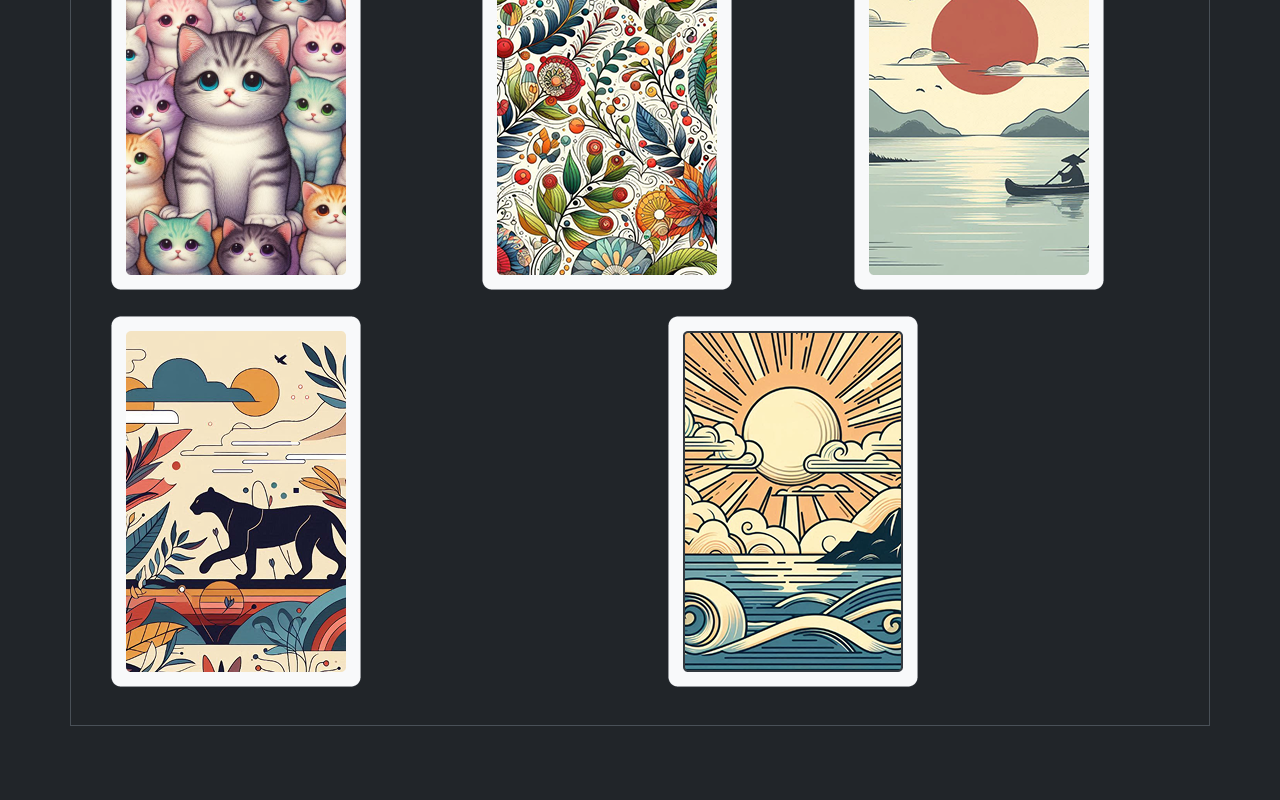
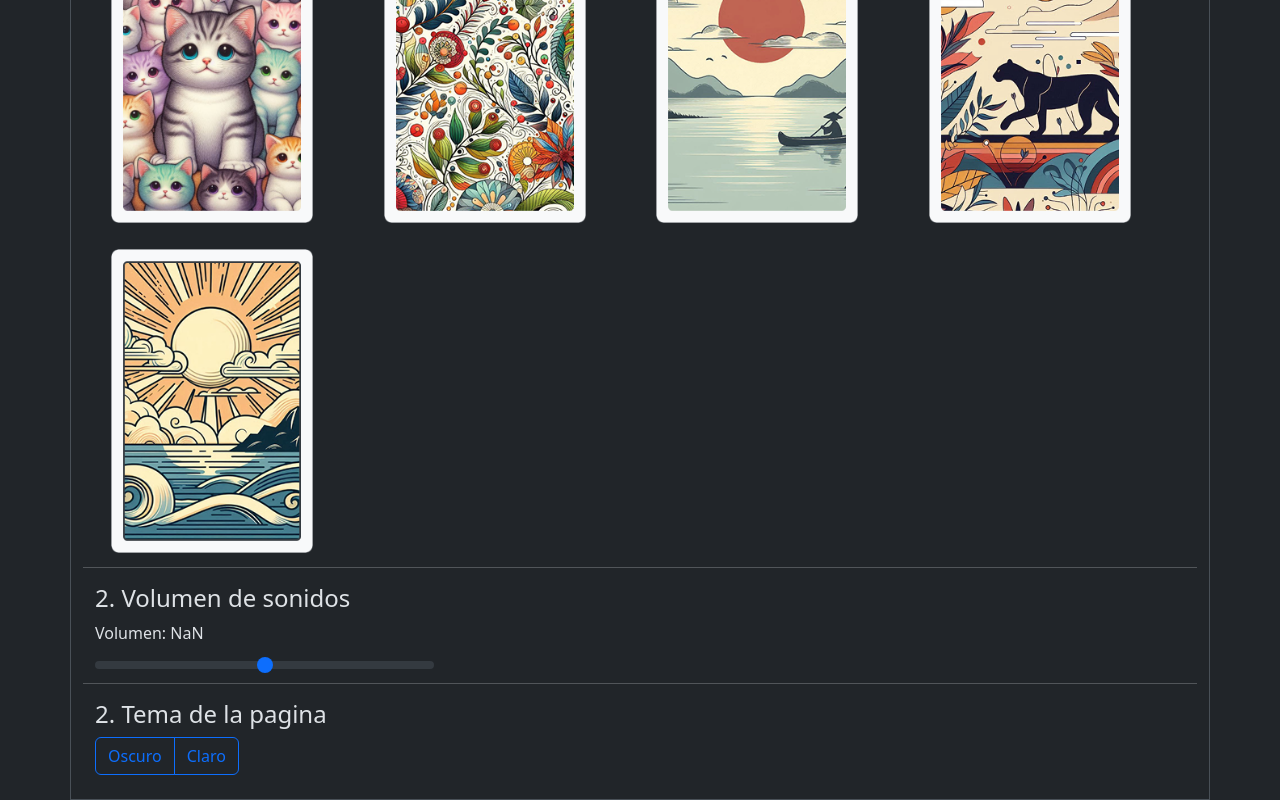
Before and after one commit to GabrielDeMaussion/webGames, an Angular app in the folder webGames/: page /config-menu in a window 1280 px wide. Shown: the part 269-1069 px from the top of the page. Before the commit the page ends 995 px from the top, so only its background shows below. Built offline with nearby package versions, Linux system fonts and the light colour scheme.

Commit message:
added volume adjust and theme selector in preferences

```diff
--- a/webGames/src/app/components/config-menu/config-menu.component.html
+++ b/webGames/src/app/components/config-menu/config-menu.component.html
@@ -2,22 +2,50 @@
     <div class="row">
         <h3>Configuración</h3>
         <hr>
-        <div class="col">
+
+        <!-- Card back image -->
+        <div class="row justify-content-between">
             <h4>1. Dorso</h4>
-            <div class="row justify-content-between">
             @for (back of cardBacks; let i = $index; track $index) {
             <div class="form-check col py-2">
                 <input class="form-check-input d-none" type="radio" name="cartas" [id]="'carta' + i"
                     [(ngModel)]="preferences.cardBack" [value]="back" (change)="changeCardBack()">
                 <label [for]="'carta' + i" class="carta-label">
-                        <img [src]="'images/back'+ back" alt="reverso" role="button" class="rounded p-1"
+                    <img [src]="'images/back'+ back" alt="reverso" role="button" class="rounded p-1 card-medium"
                         [ngClass]="{ 'border border-primary border-3': preferences.cardBack === back }">
                 </label>
             </div>
             }
         </div>
+
+        <hr>
+
+        <!-- Audio volume -->
+        <div class="row justify-content-between">
+            <h4>2. Volumen de sonidos</h4>
+            <div class="col-4">
+                <label for="volumeRange" class="form-label">Volumen: {{preferences.volume * 10}}</label>
+                <input type="range" id="volumeRange" class="form-range" min="0" max="1" step="0.1"
+                    [(ngModel)]="preferences.volume" (change)="changeVolume()">
             </div>
         </div>
 
+        <hr>
+
+        <!-- Theme  -->
+        <div class="row justify-content-between">
+            <h4>2. Tema de la pagina</h4>
+            <div class="col-4">
+                <div class="btn-group" role="group" aria-label="Basic radio toggle button group">
+                    <input type="radio" class="btn-check" name="btnradio" id="btnradio1" autocomplete="off" [value]="true"
+                        (change)="changeTheme()" [(ngModel)]="preferences.darkMode">
+                    <label class="btn btn-outline-primary" for="btnradio1">Oscuro</label>
+
+                    <input type="radio" class="btn-check" name="btnradio" id="btnradio2" autocomplete="off" [value]="false"
+                        (change)="changeTheme()" [(ngModel)]="preferences.darkMode">
+                    <label class="btn btn-outline-primary" for="btnradio2">Claro</label>
+                </div>
+            </div>
+        </div>
 
     </div>
--- a/webGames/src/app/components/config-menu/config-menu.component.ts
+++ b/webGames/src/app/components/config-menu/config-menu.component.ts
@@ -14,7 +14,6 @@ import { CommonModule } from '@angular/common';
   styleUrl: './config-menu.component.css'
 })
 export class ConfigMenuComponent implements OnInit{
-  username: string = 'Invitado';
   cardBacks: string[] = [
     "Cats.png",
     "Flowers.png",
@@ -23,8 +22,8 @@ export class ConfigMenuComponent implements OnInit{
     "Waves.png"
   ]
   preferences: Preferences = {
-    username: this.username,
-    darkMode: false,
+    username: 'Invitado',
+    darkMode: true,
     cardBack: 'Waves.png',
     volume: 0.5
   }
@@ -37,26 +36,32 @@ export class ConfigMenuComponent implements OnInit{
 
 
   ngOnInit(): void {
-    this.username = this.userService.getUsername();
-    this.preferences = this.storageService.getPreferences(this.username) as Preferences;
+    let loggedUser = this.userService.getUsername();
+    this.preferences = this.storageService.getPreferences(loggedUser) as Preferences;
+    console.log("Configuración de", loggedUser, "cargada:", this.preferences);
+
   }
 
   changeCardBack() {
-    this.storageService.setPreferences(this.preferences);
+    this.saveConfig();
     console.log("Cambiando carta trasera a", this.preferences.cardBack);
   }
 
-  saveConfig(user: string){
-    let preferences: Preferences = {
-      username: user,
-      darkMode: false,
-      cardBack: 'Waves.png',
-      volume: 0.5
-    }
-    this.storageService.setPreferences(preferences);
+  changeVolume() {
+    this.saveConfig();
+    console.log("Cambiando volumen a", this.preferences.volume);
   }
 
-  showConfig(){
-    console.log(this.storageService.getPreferences());
+  changeTheme() {
+    this.saveConfig();
+    console.log("Cambiando modo oscuro a", this.preferences.darkMode);
+  }
+
+  saveConfig() {
+    let loggedUser = this.userService.getUsername();
+    this.preferences.username = loggedUser;
+    this.storageService.setPreferences(this.preferences);
+    console.log("Configuración de", loggedUser, "guardada:", this.preferences);
+
   }
 }
--- a/webGames/src/styles.css
+++ b/webGames/src/styles.css
@@ -83,3 +83,47 @@
 .card-white{
     color: #e9ecef;
 }
+
+
+.card-small {
+    height: 234px;
+    width: 158px;
+    font-size: 28px;
+
+    svg {
+        height: 72px;
+        width: 72px;
+    }
+
+    img {
+        height: 234px;
+        width: 158px;
+    }
+}
+
+.card-medium {
+    height: 312px;
+    width: 210px;
+    font-size: 34px;
+
+    svg {
+        height: 96px;
+        width: 96px;
+    }
+
+    img {
+        height: 326px;
+        width: 224px;
+    }
+}
+
+.card-large {
+    height: 468px;
+    width: 315px;
+    font-size: 50px;
+
+    svg {
+        height: 144px;
+        width: 144px;
+    }
+}
```
Lines whose indentation alone changed are shown as unchanged.
